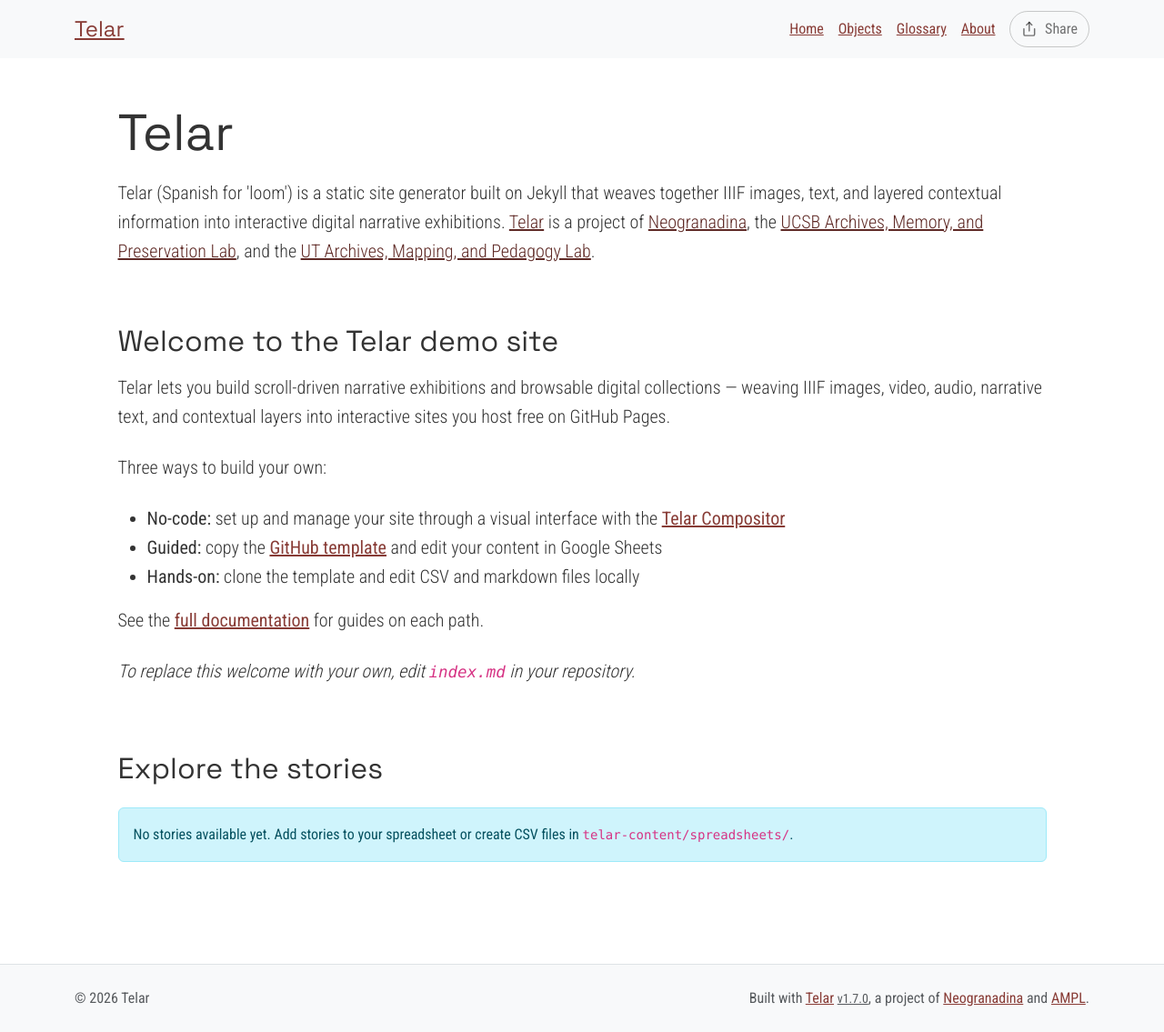
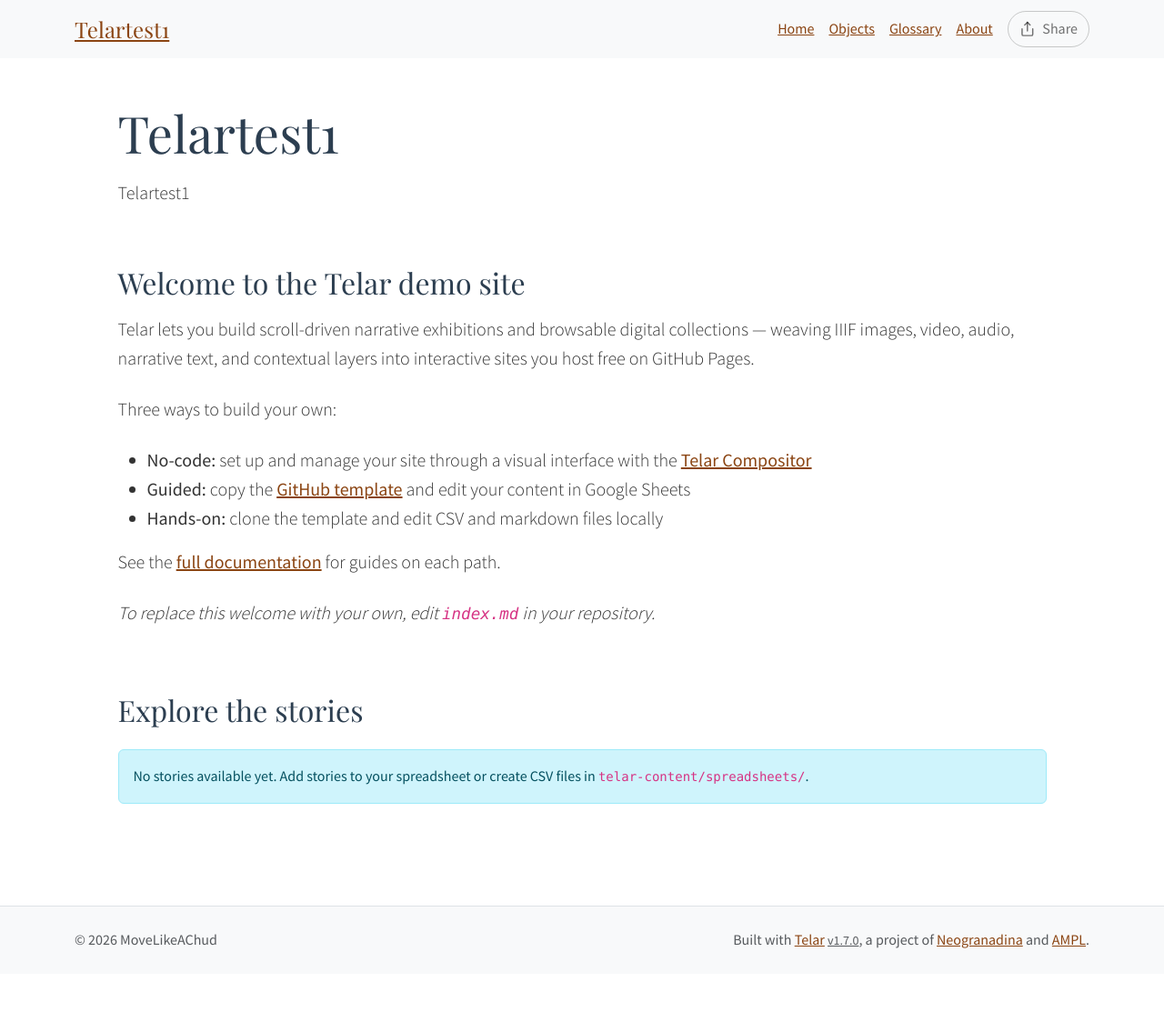
Before and after one commit to MoveLikeAChud/telartest1, a Jekyll site: the page built from index.md, in a window 1280 px wide. Shown: the whole page at 91% size. Built offline with Jekyll 4.4.1, drawn with Linux system fonts in a browser that asks for light colours; after the commit the page ends 1071 px from its top, so only the background shows below that.

Commit message:
Set up site configuration and starter content

```diff
--- a/_config.yml
+++ b/_config.yml
@@ -2,13 +2,13 @@
 # https://telar.org
 
 # Site Settings
-title: "Telar"
-description: "Telar (Spanish for 'loom') is a static site generator built on Jekyll that weaves together IIIF images, text, and layered contextual information into interactive digital narrative exhibitions. <a href='https://github.com/UCSB-AMPLab/telar'>Telar</a> is a project of <a href='https://neogranadina.org'>Neogranadina</a>, the <a href='https://ampl.clair.ucsb.edu/'>UCSB Archives, Memory, and Preservation Lab</a>, and the <a href='https://liberalarts.utexas.edu/history/'>UT Archives, Mapping, and Pedagogy Lab</a>."
-url: "https://ampl.clair.ucsb.edu"
-baseurl: "/telar"
-author: ""
+title: "Telartest1"
+description: "Telartest1"
+url: "https://movelikeachud.github.io"
+baseurl: "/telartest1"
+author: "MoveLikeAChud"
 email: ""
-telar_theme: "trama" # Options: trama, paisajes, neogranadina, santa-barbara, austin, or custom
+telar_theme: "paisajes" # Options: trama, paisajes, neogranadina, santa-barbara, austin, or custom
 logo: ""
 telar_language: "en" # Options: "en" (English), "es" (Español)
 collection_mode: false # Set to true to show objects first with large thumbnails and stories below with small thumbnails (collection-first homepage)
@@ -18,7 +18,7 @@
   show_on_homepage: true # Set to false to hide stories section from homepage (stories still accessible via direct URL)
   show_story_steps: true # Set to false to hide "Step X" overlay in stories
   show_object_credits: true # Set to true to display object credits badge (bottom-left corner, dismissable)
-  include_demo_content: true # Fetch demo stories from content.telar.org. Switch this off to hide demo stories and their content.
+  include_demo_content: false # Fetch demo stories from content.telar.org. Switch this off to hide demo stories and their content.
 
 # Collection Interface Settings
 collection_interface:
@@ -45,7 +45,7 @@
 #    - If using GitHub Pages: GitHub Actions will automatically discover tab GIDs and fetch CSVs
 #    - If running locally: Run `python3 scripts/fetch_google_sheets.py` before building
 google_sheets:
-  enabled: true
+  enabled: false
   published_url: "https://docs.google.com/spreadsheets/d/e/2PACX-1vT9eeRoyQCr1j-1uDaWBm-rgZNXtn9A-mepL0I4dqDTx2-E_6gbVD-8x0DYDVhppiAzrFpd20_9cr3z/pubhtml"
 
 #
--- a/telar-content/spreadsheets/glossary.csv
+++ b/telar-content/spreadsheets/glossary.csv
@@ -2,6 +2,4 @@
 id_término,titulo,definición
 # Make it lower-case and avoid spaces.,# Please provide a title — this is required.,"Panel content: write text here, paste markdown, or the name of an .md file in /components/texts/glossary/ (the .md extension is required)"
 # Escríbelo en minúsculas y sin espacios.,# Incluye un título: este campo es obligatorio.,"Contenido del panel: escribe texto aquí, pega markdown, o indica un archivo archivo .md en /components/texts/glossary/ (la extensión .md es obligatoria)"
-telar,Telar,"Telar (Spanish for 'loom') is a minimal-computing framework that weaves together IIIF images, audio, video, and texts to create layered visual narratives for digital scholarship, public exhibitions, community storytelling, and classroom projects. Learn more at [Telar.org](https://telar.org)
-
-Telar es un marco de computación mínima que entreteje imágenes IIIF, audio, video y textos en narrativas visuales por capas para humanidades digitales, exposiciones públicas, narrativa comunitaria y proyectos en el salón de clase. Aprende más en [Telar.org](https://telar.org)"
+telar,Telar,"Telar (Spanish for 'loom') is a minimal-computing framework that weaves together IIIF images, audio, video, and texts to create layered visual narratives for digital scholarship, public exhibitions, community storytelling, and classroom projects. Learn more at [Telar.org](https://telar.org)"
--- a/telar-content/spreadsheets/plantilla_en_blanco.csv
+++ /dev/null
@@ -1,5 +0,0 @@
-paso,objeto,página,x,y,zoom,inicio_clip,fin_clip,bucle,texto_alt,pregunta,respuesta,boton_capa1,contenido_capa1,boton_capa2,contenido_capa2
-#,id_objeto de la pestaña objetos / objects,para objetos con múltiples páginas,Posición horizontal 0-1 (0.5 = centro),Posición vertical 0-1 (0.5 = centro),1.0 = imagen completa,"Tiempo de inicio para clips de video/audio, ej. ""1:30"" (m:ss) o ""90"" (segundos)",Tiempo de fin para clips de video/audio,sí para repetir el clip (loop),"Describe lo que se ve en esta vista ampliada para lectores de pantalla. Si se deja vacío, se usa la descripción de imagen del objeto.",Encabezado para este paso,Texto breve de 1-2 oraciones,"Texto opcional del botón (predeterminado: ""Saber más"")","Contenido del panel: escribe texto aquí, pega markdown, o indica ruta a archivo .md (ej. tu-historia/archivo.md)","Texto opcional del segundo botón (predeterminado: ""Profundizar más"")","Segundo panel: escribe texto aquí, pega markdown, o indica ruta a archivo .md"
-1,telar-placeholder,,,,,,,,,pregunta,respuesta,,,,
-2,telar-placeholder,,,,,,,,,pregunta,respuesta,,,,
-3,telar-placeholder,,,,,,,,,pregunta,respuesta,,,,
--- a/telar-content/spreadsheets/project.csv
+++ b/telar-content/spreadsheets/project.csv
@@ -3,4 +3,3 @@
 #,# Must match the tab name exactly. Use lowercase letters and hyphens (e.g. allegorical-woman),Story title,Optional subtitle,Optional attribution (supports markdown),"If ""yes"", then users will need the key you set in _config.yml to access this story."
 #,# Debe coincidir con el nombre de la pestaña exactamente. Usa letras minúsculas y guiones (p. ej. mujer-alegorica),Título de la historia,Subtítulo opcional,Atribución opcional (admite markdown),"Si ""sí"", los usuarios deberán utilizar la clave que fijes en _config.yml"
 1,blank_template,replace me with your title,,,FALSE
-2,plantilla_en_blanco,reemplázame con tu título,,,FALSE
```
Also changed, not shown: telar-content/texts/stories/plantilla_en_blanco/ejemplo-panel.md (deleted, +0 -9 lines).
